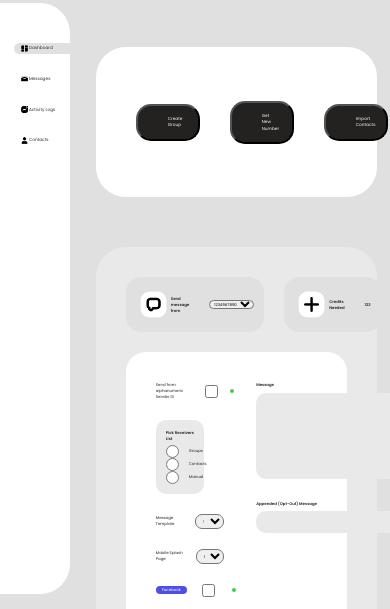
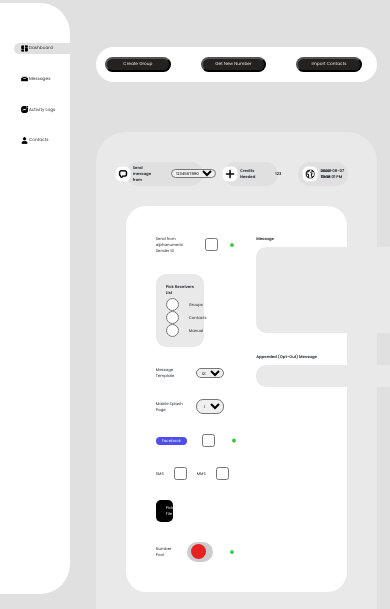
Before and after one commit to RAZDYP/WebRedesign, a plain HTML site: page pages/dashboard.html in a window 390 px wide. Shown: the part 221-830 px from the top of the page. Drawn offline with nearby package versions, Linux system fonts and the light colour scheme; a script that the page names is missing; files whose address does not match are found by name.

Commit message:
feat: made pages responsive

```diff
--- a/css/dashboard.css
+++ b/css/dashboard.css
@@ -180,20 +180,19 @@ justify-content:center;
     background-color: white;
     align-items: center;
     /* justify-content: space-between; */
-    padding: 40px;
+    padding: 3%;
     border-radius: 30px;
     width: 90%;
-    height: 150px;
+    height: max-content;
     margin-left: 20px;
 }
 .dashboard-content-section-2 button{
     background-color: rgb(36, 33, 33);
     color: white;
     width: 25%;
-    padding: 10px 30px;
+    padding: 1% 3%;
     border-radius: 15px;
     font-size: 1.1vw;
-
 }
 
 .dashboard-content-section-2 button:hover{
@@ -249,7 +248,8 @@ justify-content:center;
     margin-bottom: 0px;
     background-color: #E0E0E0;
     border-radius: 15px;
-    padding: 10px;
+    padding: 1%;
+    width: 35%;
 }
 .send-message-from-with-icon{
     display: flex;
@@ -260,8 +260,10 @@ justify-content:center;
     margin-bottom: 0px;
 }
 .send-message-from img{
-    width: 35px;
-    height: 35px;
+    width: 20%;
+    height: 20%;
+    min-width: 20px;
+    min-height: 20px;
 }
 
 .send-message-from select
@@ -278,7 +280,8 @@ justify-content:center;
     margin-bottom: 0px;
     background-color: #E0E0E0;
     border-radius: 15px;
-    padding: 10px;
+    padding: 1%;
+    width: 25%;
 }
 
 .credits-needed-with-icon{
@@ -292,26 +295,30 @@ justify-content:center;
 }
 
 .credits-needed img{
-    width: 35px;
-    height: 35px;
+    width: 20%;
+    height: 20%;
+    min-width: 20px;
+    min-height: 20px;
 }
 
 .local-time{
     display: flex;
     flex-direction: row;
-    column-gap: 20px;
+    /* column-gap: 10px; */
     align-items: center;
     justify-content: center;
     margin-bottom: 0px;
     background-color: #E0E0E0;
     border-radius: 15px;
-    padding: 10px;
+    padding: 1%;
+    width: 35%;
 }
 
 .local-time-with-icon{
     display: flex;
     flex-direction: row;
     align-items: center;
+    width: 45%;
 }
 
 .local-time p{
@@ -319,8 +326,10 @@ justify-content:center;
 }
 
 .local-time img{
-    width: 35px;
-    height: 35px;
+    width: 25%;
+    height: 25%;
+    min-width: 20px;
+    min-height: 20px;
 }
 
 .dashboard-content-section-3-body{
@@ -352,6 +361,11 @@ justify-content:center;
 .sender-id p{
 margin-bottom: 0px;
 }
+
+input.sender-id-checkbox {
+    /* width:100px; */
+}
+
 .receivers-list{
     background-color: #E9E9E9;
     padding: 10px;
@@ -462,6 +476,7 @@ margin-bottom: 0px;
     column-gap: 10px;
     align-items: center;
     justify-content: space-between;
+    font-size: 1vw;
 }
 
 .message-template p{
@@ -470,7 +485,8 @@ margin-bottom: 0px;
 .message-template select{
     border-radius: 7px;
     width: 50%;
-    padding: 3px;
+    padding: 1%;
+    height: max-content;
 }
 
 .mobile-splash-template{
@@ -1367,7 +1383,7 @@ transition: 0.5s;
     background-color: white;
     width: 100%;
     border-radius: 15px;
-    padding: 25px;
+    padding: 2%;
 }
 
 .activity-search--header {
@@ -1414,7 +1430,7 @@ transition: 0.5s;
     width: 50%;
     border: none;
     border-radius: 10px;
-    padding: 6px;
+    padding: 1%;
     font-size: 1vw;
 }
 
@@ -1454,7 +1470,7 @@ transition: 0.5s;
     width: 15%;
     border: none;
     border-radius: 10px;
-    padding: 6px;
+    padding: 1%;
     background-color: #22B573;
     color: #fff;
     font-size: 1vw;
@@ -1525,7 +1541,7 @@ transition: 0.5s;
 .activity-page-last-div{
     display: flex;
     flex-direction: column;
-    padding: 20px 0px 20px 40px;
+    padding: 2% 0% 2% 4%;
     row-gap: 50px;
     /* font-size: large; */
     background-color:white;
--- a/pages/dashboard.html
+++ b/pages/dashboard.html
@@ -175,7 +175,7 @@
                         <div class="dashboard-content-section-3-body-left">
                             <div class="sender-id">
                                 <p> Send from alphanumeric Sender ID</p>
-                                <input type="checkbox" style="color: black;">
+                                <input type="checkbox" class="sender-id-checkbox" style="color: black;">
                                 <img src="../Icons/question-icon.png" width="10%" />
                             </div>
                             <div class="receivers-list">
```
